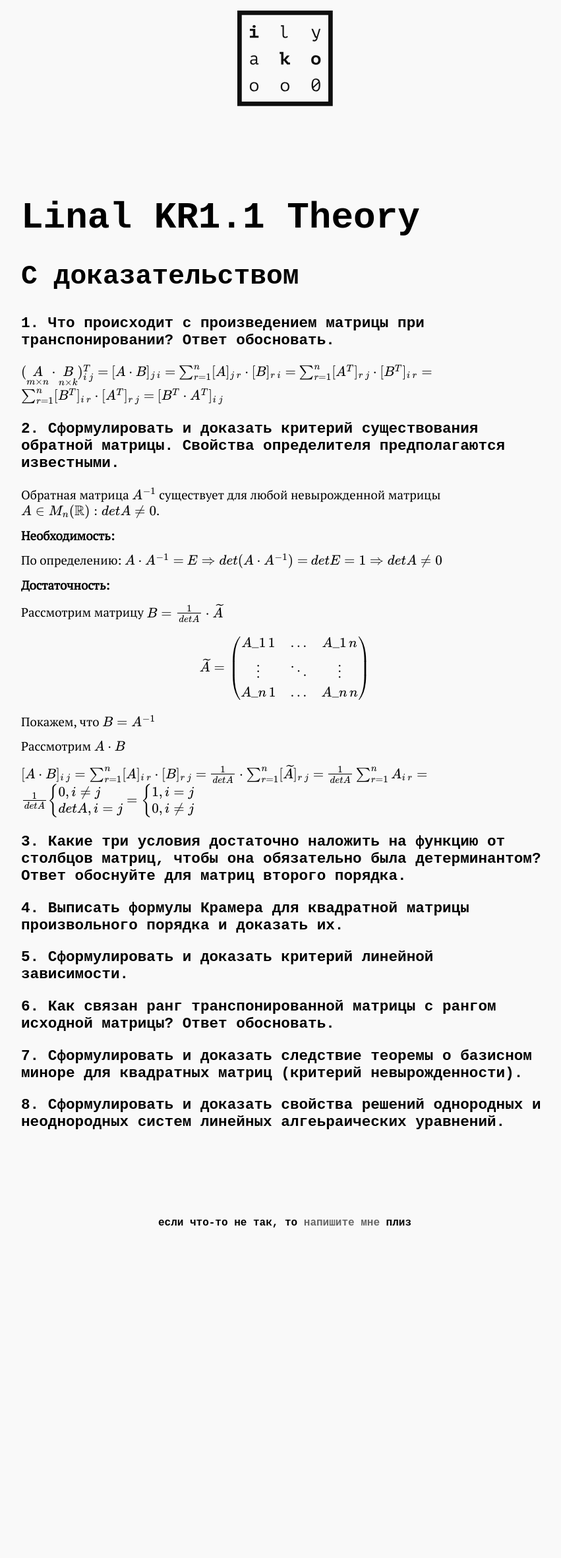
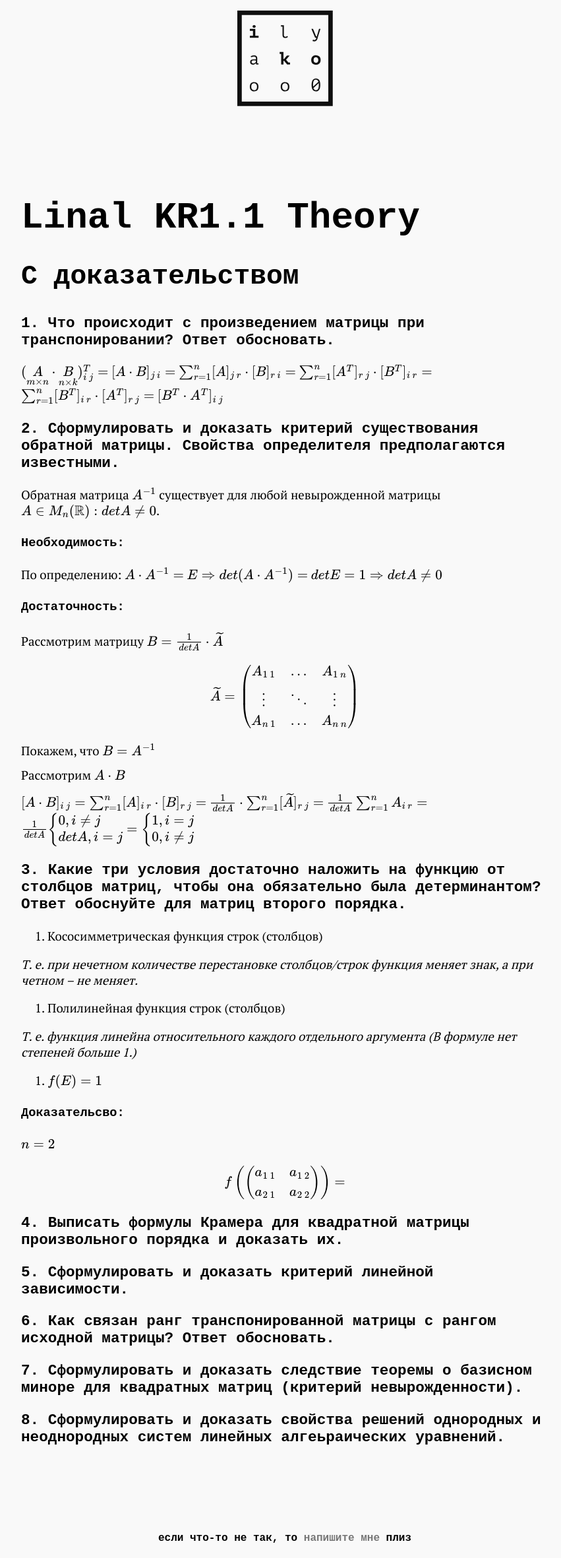
Before and after one commit to ilyakooo0/ilyakooo0.github.io, a Jekyll site: the page built from linal/linalKR1Theory.md, in a window 1280 px wide. Shown: the whole page at 66% size, without its empty margins (208-1059 px from the left). Built offline with Jekyll 4.4.1, drawn with Linux system fonts in a browser that asks for light colours; some web fonts are replaced; formulas are drawn with MathJax 3; before the commit the page ends 1884 px from its top, so only the background shows below that.

Commit message:
Added linal KR1.1 Var0

```diff
--- a/_includes/head.html
+++ b/_includes/head.html
@@ -6,10 +6,19 @@
   <title>{% if page.title %}{{ page.title | escape }}{% else %}{{ site.title | escape }}{% endif %}</title>
   <meta name="description" content="{% if page.excerpt %}{{ page.excerpt | strip_html | strip_newlines | truncate: 160 }}{% else %}{{ site.description }}{% endif %}">
 
-  <link rel="stylesheet" href="css/style.css">
+  <link rel="stylesheet" href="/css/style.css">
   <link href="https://fonts.googleapis.com/css?family=PT+Serif&amp;subset=cyrillic" rel="stylesheet">
 <link rel="stylesheet" media="screen" href="https://fontlibrary.org/face/pt-mono" type="text/css">
 <script type="text/javascript" async
-  src="https://cdnjs.cloudflare.com/ajax/libs/mathjax/2.7.2/MathJax.js?config=TeX-MML-AM_CHTML">
+  src="https://cdnjs.cloudflare.com/ajax/libs/mathjax/2.7.2/MathJax.js?config=TeX-AMS_SVG">
+</script>
+<script>
+  MathJax.Hub.Config({
+    jax: ["input/TeX","output/SVG", "output/PreviewHTML"],
+    extensions: ["tex2jax.js","MathMenu.js","MathZoom.js", "fast-preview.js", "AssistiveMML.js", "a11y/accessibility-menu.js"],
+    TeX: {
+      extensions: ["AMSmath.js","AMSsymbols.js","noErrors.js","noUndefined.js"]
+    }
+  });
 </script>
 </head>
--- a/css/style.sass
+++ b/css/style.sass
@@ -20,7 +20,7 @@ $phoneContactFontSize: 10pt
 
 $backgroundColor: #F9F9F9
 $textColor: #0f0f0f
-$linkStateColor: #666
+$linkStateColor: #777
 $linkColor: $linkStateColor
 $linkHoverColor: $textColor
 $logoDim: 150px
@@ -42,7 +42,7 @@ a
     &:hover
         color: $linkHoverColor
 
-h1, h2, h3
+h1, h2, h3, h4
     font-family: 'PT Mono', monospace
     font-weight: bold
 
@@ -56,6 +56,12 @@ h3
     font-weight: bold
     @media screen and (max-width: $phoneWidth)
         font-size: $phoneH3FontSize
+
+h4
+    font-size: $bodyFontSize
+    @media screen and (max-width: $phoneWidth)
+        font-size: $phoneBodyFontSize
+
 
 .tags, h1
     font-family: 'PT Mono', monospace
@@ -140,8 +146,3 @@ footer
         font-size: $contactFontSize
         @media screen and (max-width: $phoneWidth)
             font-size: $phoneContactFontSize
-
-span
-    font-size: $bodyFontSize
-    @media screen and (max-width: $phoneWidth)
-        font-size: $phoneBodyFontSize
--- a/linalKR1Theory.md
+++ b/linal/linalKR1Theory.md
@@ -22,19 +22,19 @@ permalink: linalKR11Theory
 ### 2. Сформулировать и доказать критерий существования обратной матрицы. Свойства определителя предполагаются известными.
 Обратная матрица \\( A^{-1} \\) существует для любой невырожденной матрицы \\( A \in M_n(\mathbb{R}) : det A \ne 0 \\).
 
-__Необходимость:__
+#### Необходимость:
 
 По определению: \\( A \cdot A^{-1} = \\) \\( E \Rightarrow det (A \cdot A^{-1} ) = \\) \\( det E = 1 \Rightarrow det A \ne 0 \\)
 
-__Достаточность:__
+#### Достаточность:
 
 Рассмотрим матрицу \\( B = \frac{1}{det A} \cdot \widetilde{A} \\)
 
 $$ \widetilde{A} =
 \begin{pmatrix}
-A\_{1 \, 1} & \dots & A\_{1 \, n} \\
+A_{1 \, 1} & \dots & A_{1 \, n} \\
 \vdots & \ddots & \vdots \\
-A\_{n \, 1} & \dots & A\_{n \, n}
+A_{n \, 1} & \dots & A_{n \, n}
 \end{pmatrix}
  $$
 
@@ -58,6 +58,32 @@ $$
 
 ### 3. Какие три условия достаточно наложить на функцию от столбцов матриц, чтобы она обязательно была детерминантом? Ответ обоснуйте для матриц второго порядка.
 
+1. Кососимметрическая функция строк (столбцов)
+
+_Т. е. при нечетном количестве перестановке столбцов/строк функция меняет знак, а при четном -- не меняет._
+
+2. Полилинейная функция строк (столбцов)
+
+_Т. е. функция линейна относительного каждого отдельного аргумента_
+_(В формуле нет степеней больше 1.)_
+
+3. \\( f(E) = 1 \\)
+
+#### Доказательсво:
+
+\\( n = 2 \\)
+
+$$ f \left(
+    \begin{pmatrix}
+    a_{1 \, 1} & a_{1 \, 2} \\
+    a_{2 \, 1} & a_{2 \, 2}
+    \end{pmatrix}
+\right)
+=
+
+$$
+
+
 ### 4. Выписать формулы Крамера для квадратной матрицы произвольного порядка и доказать их.
 
 ### 5. Сформулировать и доказать критерий линейной зависимости.
```
Also changed, not shown: other parts of linal/linalKR1Theory.md (+1 -1 lines), linal/KR11var0.md (added, +175 -0 lines).
